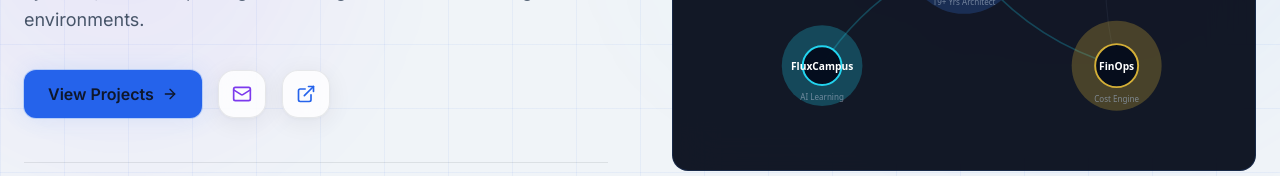
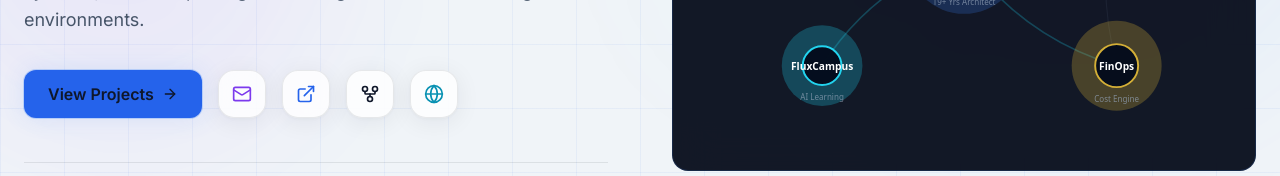
Before and after one commit to gethepc/prashant-chauhan-portfolio, a Next.js app: page / in a window 1280 px wide. Shown: the part 468-644 px from the top of the page. Built offline with nearby package versions, Linux system fonts and the light colour scheme.

Commit message:
Add GitHub and portfolio website links to Hero and Contact sections

```diff
--- a/src/components/Contact.tsx
+++ b/src/components/Contact.tsx
@@ -2,7 +2,7 @@
 
 import { motion } from "framer-motion";
 import profileData from "@/data/profile.json";
-import { Mail, ExternalLink, Phone } from "lucide-react";
+import { Mail, ExternalLink, Phone, GitFork, Globe } from "lucide-react";
 
 export function Contact() {
   return (
@@ -45,6 +45,22 @@ export function Contact() {
             <ExternalLink className="w-5 h-5 text-blue-400" /> LinkedIn Profile
           </a>
           <a
+            href={profileData.contact.github}
+            target="_blank"
+            rel="noopener noreferrer"
+            className="inline-flex h-14 items-center gap-2 px-8 rounded-xl glass text-white font-semibold hover:border-white/40 transition-all"
+          >
+            <GitFork className="w-5 h-5 text-white" /> GitHub Profile
+          </a>
+          <a
+            href={profileData.contact.website}
+            target="_blank"
+            rel="noopener noreferrer"
+            className="inline-flex h-14 items-center gap-2 px-8 rounded-xl glass text-white font-semibold hover:border-cyan-400/40 transition-all"
+          >
+            <Globe className="w-5 h-5 text-cyan-400" /> Portfolio Website
+          </a>
+          <a
             href={`tel:${profileData.contact.phone}`}
             className="inline-flex h-14 items-center gap-2 px-8 rounded-xl glass text-white font-semibold hover:border-violet-500/40 transition-all"
           >
--- a/src/components/Hero.tsx
+++ b/src/components/Hero.tsx
@@ -1,7 +1,7 @@
 "use client";
 
 import { motion } from "framer-motion";
-import { ArrowRight, Mail, ExternalLink } from "lucide-react";
+import { ArrowRight, Mail, ExternalLink, GitFork, Globe } from "lucide-react";
 import profileData from "@/data/profile.json";
 import { SystemMap } from "@/components/SystemMap";
 
@@ -91,6 +91,24 @@ export function Hero() {
             >
               <ExternalLink className="w-5 h-5 text-blue-400" />
             </a>
+            <a
+              href={profileData.contact.github}
+              target="_blank"
+              rel="noopener noreferrer"
+              className="inline-flex h-12 w-12 items-center justify-center rounded-xl glass text-white hover:border-white/40 transition-all duration-200"
+              aria-label="GitHub"
+            >
+              <GitFork className="w-5 h-5 text-white" />
+            </a>
+            <a
+              href={profileData.contact.website}
+              target="_blank"
+              rel="noopener noreferrer"
+              className="inline-flex h-12 w-12 items-center justify-center rounded-xl glass text-white hover:border-cyan-400/40 transition-all duration-200"
+              aria-label="Portfolio Website"
+            >
+              <Globe className="w-5 h-5 text-cyan-400" />
+            </a>
           </motion.div>
 
           {/* Scrolling tech tags */}
--- a/src/data/profile.json
+++ b/src/data/profile.json
@@ -5,7 +5,9 @@
   "contact": {
     "phone": "+91-9910115656",
     "email": "gethepc@gmail.com",
-    "linkedin": "https://www.linkedin.com/in/prashant-chauhan-2b5a0b11/"
+    "linkedin": "https://www.linkedin.com/in/prashant-chauhan-2b5a0b11/",
+    "github": "https://github.com/gethepc",
+    "website": "https://gethepc.github.io/prashant-chauhan-portfolio"
   },
   "experience_years": 19,
   "summary": "Senior Cloud Architect with 19+ years of experience in hybrid cloud platforms, automation frameworks, and AI-driven enterprise solutions. Expertise in Azure, GCP, OpenStack, FinOps, Terraform, and AI-powered RAG architectures. Proven track record of delivering multi-country transformations and reducing incident resolution time by 40%.",
```
